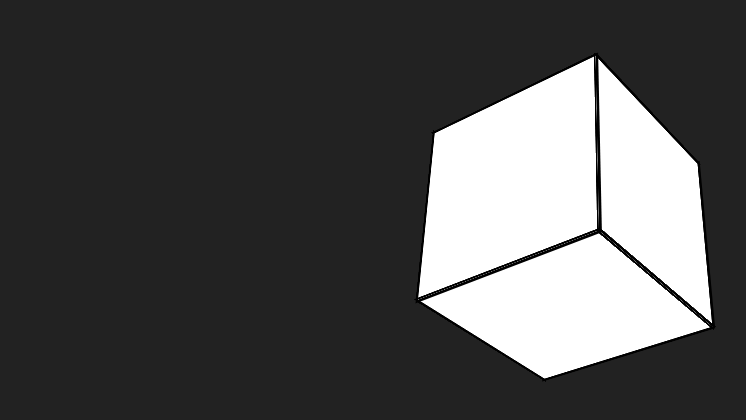
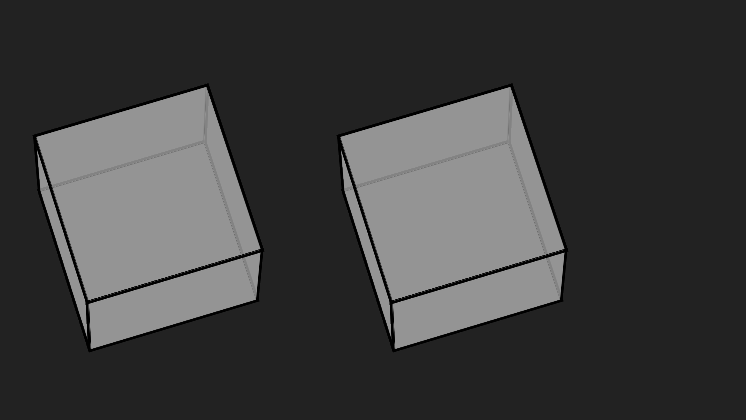
Before and after one commit to Abukar-1000/myPortfolio, a React (Create React App) app: page / in a window 1280 px wide. Shown: the top 420 px of the page, without its empty margins (69-815 px from the left). Built offline with nearby package versions, Linux system fonts and the light colour scheme.

Commit message:
second iter

```diff
--- a/src/comps/App.js
+++ b/src/comps/App.js
@@ -4,7 +4,9 @@ import Cube from "./Cube";
 function App() {
   return (
     <>
-      <Cube />
+      <Cube>
+      </Cube>
+      <Cube></Cube>
     </>
   );
 }
--- a/src/comps/Cube.jsx
+++ b/src/comps/Cube.jsx
@@ -1,4 +1,5 @@
 import React from "react";
+import Face from "./Face";
 import "../css/cube.css";
 
 function Cube() {
@@ -6,14 +7,15 @@ function Cube() {
         <>
             <div className="cubeContainer">
                 <div className="cube">
-                    <div className="face front"></div>
-                    <div className="face back"></div>
-                    <div className="face right"></div>
-                    <div className="face left"></div>
-                    <div className="face top"></div>
-                    <div className="face bottom"></div>
+                    <Face side = "front"/>
+                    <Face side = "back"/>
+                    <Face side = "right"/>
+                    <Face side = "left"/>
+                    <Face side = "top"/>
+                    <Face side = "bottom"/>
                 </div>
             </div>
+
         </>
     );
 }
--- /dev/null
+++ b/src/comps/Face.jsx
@@ -0,0 +1,11 @@
+import React from "react";
+import "../css/face.css";
+function Face(props) {
+    return (
+        <>
+            <div className={"face " + props.side}></div>
+        </>
+    );
+}
+
+export default Face;
--- a/src/css/cube.css
+++ b/src/css/cube.css
@@ -1,4 +1,4 @@
-.root {
+:root {
     --startYAngle: 0deg;
     --startXAngle: 0deg;
     --stopXAngle: 360deg;
@@ -10,10 +10,11 @@ body {
 }
 
 .cubeContainer {
-    width: 200px;
-    height: 200px;
-    perspective: 1000px;
-    margin: 10% auto 0;
+    width: 22vh;
+    height: 22vh;
+    perspective: 500vh;
+    margin: 10% auto 0 10%;
+    display: inline-block;
 }
 
 .cube {
@@ -21,43 +22,35 @@ body {
     width: 100%;
     height: 100%;
     position: relative;
-    animation: spin 5s infinite linear;
-}
-
-.face {
-    width: 100%;
-    height: 100%;
-    position: absolute;
-    background-color: white;
-    border: solid black;
+    animation: spin 10s infinite linear;
 }
 
 .top {
-    transform: rotateX(90deg) translateZ(100px);
+    transform: rotateX(90deg) translateZ(11vh);
 }
 .bottom {
-    transform: rotateX(-90deg) translateZ(100px);
+    transform: rotateX(-90deg) translateZ(11vh);
 }
 .left {
-    transform: rotateY(-90deg) translateZ(100px);
+    transform: rotateY(-90deg) translateZ(11vh);
 }
 .right {
-    transform: rotateY(90deg) translateZ(100px);
+    transform: rotateY(90deg) translateZ(11vh);
 }
 .front {
-    transform: rotateX(0deg) translateZ(100px);
+    transform: rotateX(0deg) translateZ(11vh);
 }
 .back {
-    transform: rotateX(-180deg) translateZ(100px);
+    transform: rotateX(-180deg) translateZ(11vh);
 }
 
 @keyframes spin {
     from {
-        transform: rotateX(0deg) rotateY(0deg);
-        /* transform: rotateX(var(--startXAngle)) rotateY(var(--startYAngle)); */
+        /* transform: rotateX(0deg) rotateY(0deg); */
+        transform: rotateX(var(--startXAngle)) rotateY(var(--startYAngle));
     }
     to {
-        transform: rotateX(360deg) rotateY(360deg);
-        /* transform: rotateX(var(--stopXAngle)) rotateY(var(--stopYAngle)); */
+        /* transform: rotateX(360deg) rotateY(360deg); */
+        transform: rotateX(var(--stopXAngle)) rotateY(var(--stopYAngle));
     }
 }
--- /dev/null
+++ b/src/css/face.css
@@ -0,0 +1,8 @@
+.face {
+    width: 100%;
+    height: 100%;
+    position: absolute;
+    background-color: rgba(255, 255, 255, .3);
+    border: solid black;
+    overflow: hidden;
+}
```
